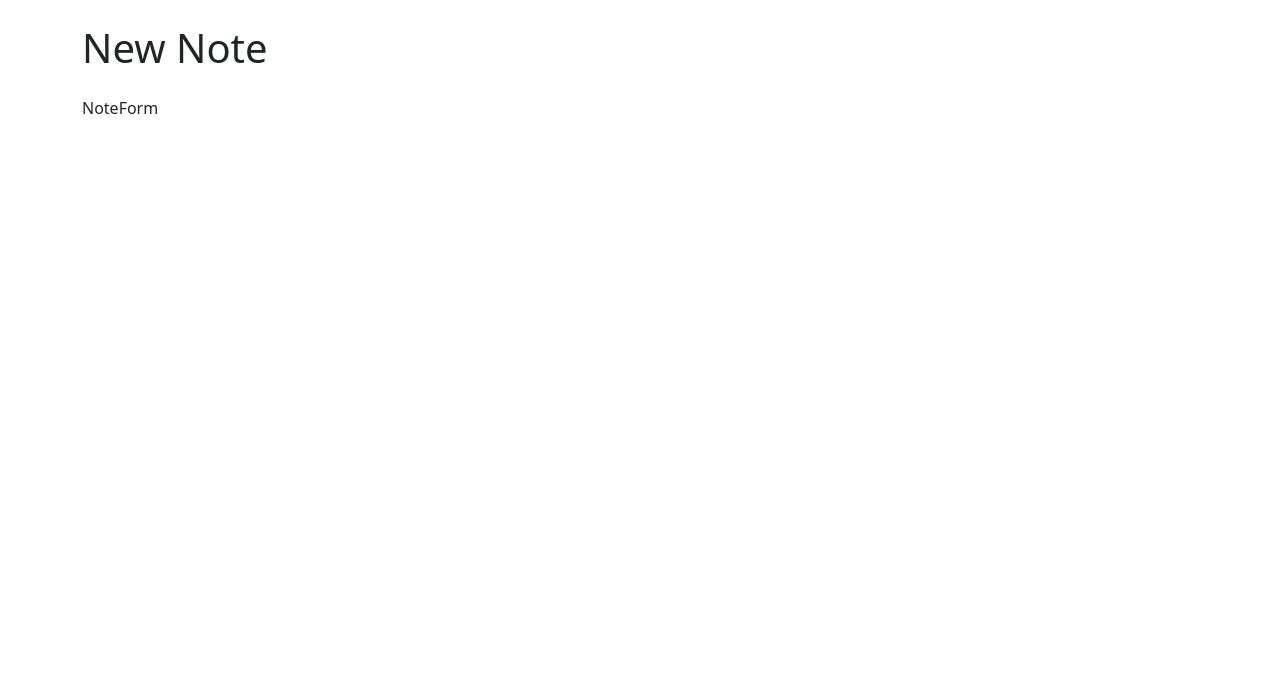
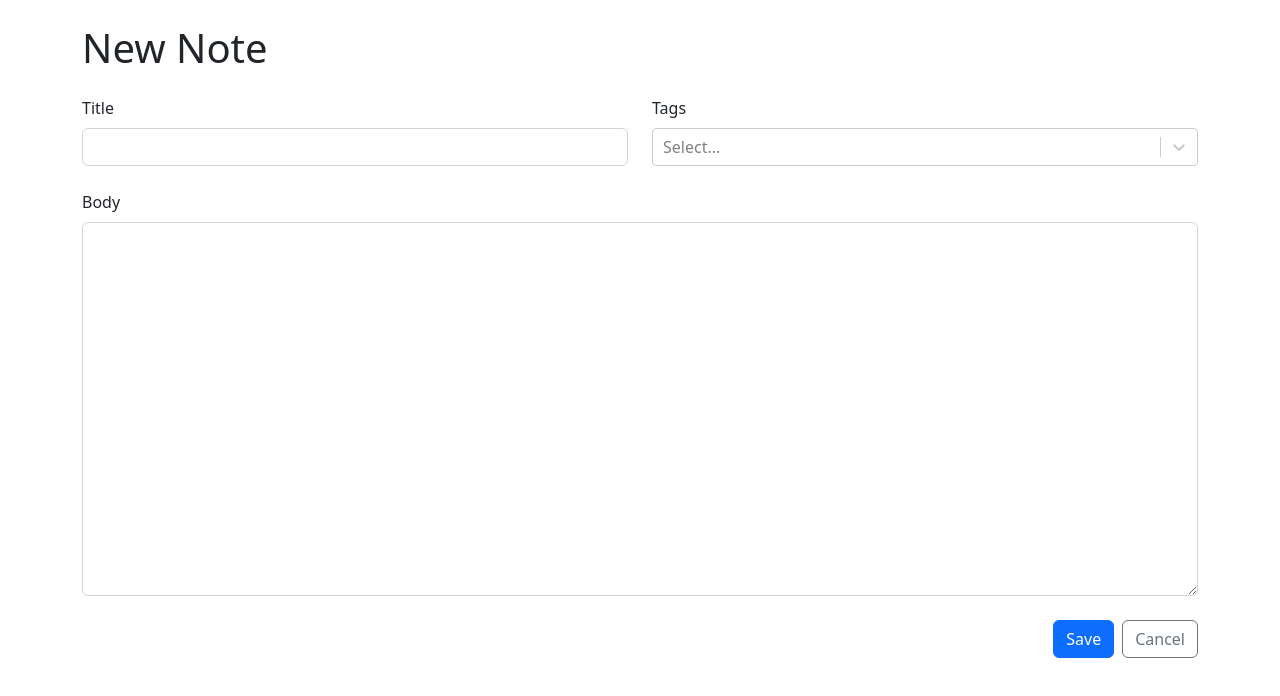
Before and after one commit to raunak96/note-ts, a React (Vite) app: page /notes/new in a window 1280 px wide. Shown: the top 696 px of the page. Built offline with nearby package versions, Linux system fonts and the light colour scheme.

Commit message:
Handle new Note add functionality

```diff
--- a/package.json
+++ b/package.json
@@ -13,7 +13,8 @@
     "react": "^18.2.0",
     "react-bootstrap": "^2.7.0",
     "react-dom": "^18.2.0",
-    "react-router-dom": "^6.6.1"
+    "react-router-dom": "^6.6.1",
+    "react-select": "^5.7.0"
   },
   "devDependencies": {
     "@types/node": "^18.11.18",
--- a/src/App.tsx
+++ b/src/App.tsx
@@ -1,14 +1,41 @@
 import { Container } from "react-bootstrap";
 import { Navigate, Route, Routes } from "react-router-dom";
 import CreateNote from "@/pages/notes/new";
+import { NoteData, RawNote, Tag } from "types";
+import useLocalStorage from "./hooks/useLocalStorage";
+import { useMemo } from "react";
 
 const App = () => {
+	const [notes, setNotes] = useLocalStorage<RawNote[]>("NOTES", []);
+	const [tags, setTags] = useLocalStorage<Tag[]>("TAGS", []);
+
+	const notesWithTags = useMemo(
+		() =>
+			notes.map(note => ({
+				...note,
+				tags: tags.filter(tag => note.tagIds.includes(tag.id)),
+			})),
+		[notes, tags]
+	);
+	const createNote = ({ tags, ...data }: NoteData) => {
+		setNotes(prev => [
+			...prev,
+			{
+				...data,
+				tagIds: tags.map(tag => tag.id),
+				id: crypto.randomUUID(),
+			},
+		]);
+	};
 	return (
 		<Container className="my-4">
 			<Routes>
 				<Route path="notes">
 					<Route index element={<h1>Home</h1>} />
-					<Route path="new" element={<CreateNote />} />
+					<Route
+						path="new"
+						element={<CreateNote onSubmit={createNote} />}
+					/>
 					<Route path=":id">
 						<Route index element={<h1>Show</h1>} />
 						<Route path="edit" element={<h1>Edit</h1>} />
--- a/src/components/NoteForm.tsx
+++ b/src/components/NoteForm.tsx
@@ -1,4 +1,83 @@
-const NoteForm = () => {
-	return <div>NoteForm</div>;
+import { type FormEvent, useRef, type FC, useState } from "react";
+import { Button, Col, Form, Row, Stack } from "react-bootstrap";
+import { Link } from "react-router-dom";
+import ReactSelectCreatable from "react-select/creatable";
+import { NoteData, Tag } from "types";
+
+type Props = {
+	onSubmit: (data: NoteData) => void;
+};
+
+const NoteForm: FC<Props> = ({ onSubmit }) => {
+	const titleRef = useRef<HTMLInputElement>(null);
+	const markdownRef = useRef<HTMLTextAreaElement>(null);
+	const [selectedTags, setSelectedTags] = useState<Tag[]>([]);
+
+	const handleSubmit = (e: FormEvent<HTMLFormElement>) => {
+		e.preventDefault();
+		onSubmit({
+			title: titleRef.current!.value,
+			markdown: markdownRef.current!.value,
+			tags: [],
+		});
+		(e.target as HTMLFormElement).reset();
+	};
+	return (
+		<Form onSubmit={handleSubmit}>
+			<Stack gap={4}>
+				<Row>
+					<Col>
+						<Form.Group controlId="title">
+							<Form.Label>Title</Form.Label>
+							<Form.Control required ref={titleRef} />
+						</Form.Group>
+					</Col>
+					<Col>
+						<Form.Group controlId="tags">
+							<Form.Label>Tags</Form.Label>
+							<ReactSelectCreatable
+								isMulti
+								value={selectedTags.map(tag => ({
+									label: tag.label,
+									value: tag.id,
+								}))}
+								onChange={tags => {
+									setSelectedTags(
+										tags.map(tag => ({
+											label: tag.label,
+											id: tag.value,
+										}))
+									);
+								}}
+							/>
+						</Form.Group>
+					</Col>
+				</Row>
+				<Form.Group controlId="markdown">
+					<Form.Label>Body</Form.Label>
+					<Form.Control
+						required
+						as="textarea"
+						rows={15}
+						ref={markdownRef}
+					/>
+				</Form.Group>
+				<Stack
+					direction="horizontal"
+					gap={2}
+					className="justify-content-end">
+					<Button type="submit" variant="primary">
+						Save
+					</Button>
+					{/* Link .. goes one step up in url hierarchy. For eg: If curr route is /notes/new, then .. goes to /notes similar to cd .. in bash */}
+					<Link to="..">
+						<Button type="button" variant="outline-secondary">
+							Cancel
+						</Button>
+					</Link>
+				</Stack>
+			</Stack>
+		</Form>
+	);
 };
 export default NoteForm;
--- /dev/null
+++ b/src/hooks/useLocalStorage.ts
@@ -0,0 +1,18 @@
+import { useEffect, useState } from "react";
+
+const useLocalStorage = <T>(key: string, initialValue: T | (() => T)) => {
+	const [value, setValue] = useState<T>(() => {
+		const valueInStore = localStorage.getItem(key);
+		if (valueInStore) return JSON.parse(valueInStore);
+		if (initialValue instanceof Function) return initialValue();
+		return initialValue;
+	});
+
+	useEffect(() => {
+		localStorage.setItem(key, JSON.stringify(value));
+	}, [key, value]);
+
+	return [value, setValue] as [T, typeof setValue];
+};
+
+export default useLocalStorage;
--- a/src/pages/notes/new.tsx
+++ b/src/pages/notes/new.tsx
@@ -1,10 +1,15 @@
 import NoteForm from "@/components/NoteForm";
+import { type FC } from "react";
+import { NoteData } from "types";
 
-const CreateNote = () => {
+type Props = {
+	onSubmit: (data: NoteData) => void;
+};
+const CreateNote: FC<Props> = ({ onSubmit }) => {
 	return (
 		<>
 			<h1 className="mb-4">New Note</h1>
-			<NoteForm />
+			<NoteForm onSubmit={onSubmit} />
 		</>
 	);
 };
--- a/tsconfig.json
+++ b/tsconfig.json
@@ -20,6 +20,6 @@
         "@/*":["src/*"]
     }
   },
-  "include": ["src"],
+  "include": ["src","types.d.ts"],
   "references": [{ "path": "./tsconfig.node.json" }]
 }
```
Also changed, not shown: types.d.ts (added, +22 -0 lines), 1 other file (tests, documents, lock files or other folders).
